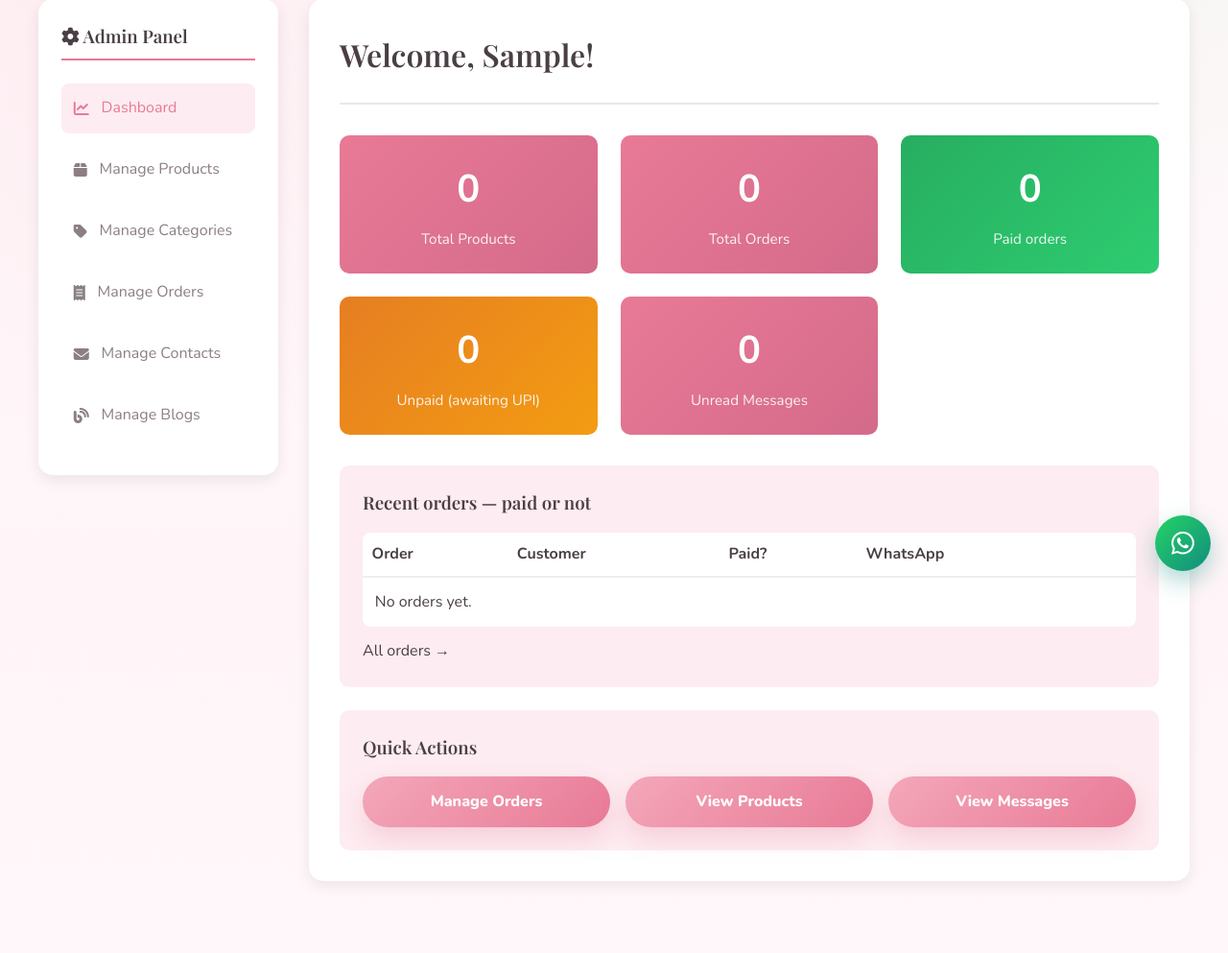
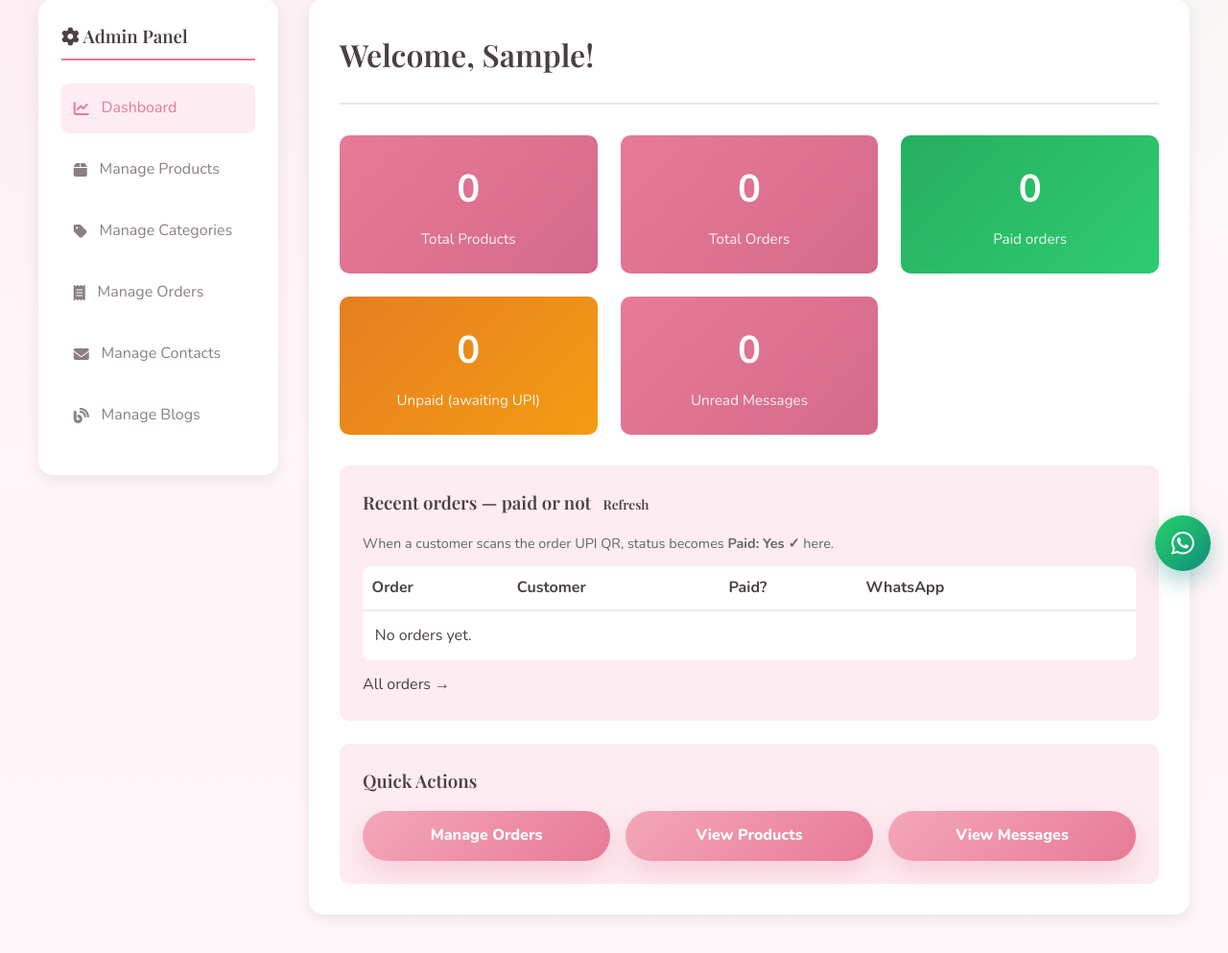
Before and after one commit to Anjana2005/flora, a Django app: page /dashboard/ in a window 1280 px wide. Shown: the part 187-1180 px from the top of the page at 96% size. Run offline with Django 5.2, Linux system fonts and the light colour scheme; the visitor is signed in with stand-in values (Sample User, id 1); data that the repository does not hold is empty; some web fonts are replaced.

Commit message:
Ensure scanner payment sets Paid Yes in admin dashboard

```diff
--- a/shop/views.py
+++ b/shop/views.py
@@ -1534,31 +1534,40 @@ def order_payment_qr_api(request, order_id):
 
 def order_launch_payment(request, order_id):
     """
-    Scanner / pay button:
-    1) Mark Paid=Yes in admin + reduce stock
-    2) Redirect the browser directly to shop WhatsApp with order details
+    Called when the unique order UPI scanner is scanned (or pay link opened).
+    Always marks Paid=Yes in admin + reduces stock, then opens shop WhatsApp.
     """
     from .payments import (
         build_payment_confirmation_whatsapp_url,
+        build_order_payment_qr,
         is_valid_upi_id,
     )
     from django.http import HttpResponseRedirect
 
     order = get_object_or_404(Order, id=order_id)
-
-    if not is_valid_upi_id(order.payer_upi_id):
-        messages.error(
-            request,
-            'Your UPI ID is missing. Please place the order again with your UPI ID in the textarea.',
-        )
-        return redirect('shop:order_pay', order_id=order.id)
-
+    method = (request.GET.get('method') or 'scan').lower()
+
+    # Mark Paid in admin as soon as this order's scanner/pay link is used
     if not order.paid:
-        order.mark_as_paid(payer_upi_id=order.payer_upi_id)
+        payer = (order.payer_upi_id or '').strip().lower()
+        if not is_valid_upi_id(payer):
+            payer = 'via-scanner'
+        order.mark_as_paid(payer_upi_id=payer)
     order.refresh_from_db()
 
-    # Go straight to shop WhatsApp (no intermediate page)
+    # Ensure paid stuck in DB (admin dashboard reads this)
+    if not order.paid:
+        Order.objects.filter(pk=order.pk).update(paid=True)
+        order.refresh_from_db()
+
     whatsapp_url = build_payment_confirmation_whatsapp_url(order, request)
+
+    # Optional: still offer UPI deep link only if client wants method=upi
+    # Default after scanner: go directly to shop WhatsApp
+    if method in ('upi', 'gpay', 'phonepe', 'paytm', 'android', 'scan'):
+        # For scan: paid is set; go WhatsApp so shop is notified and admin shows Paid
+        return HttpResponseRedirect(whatsapp_url)
+
     return HttpResponseRedirect(whatsapp_url)
 
 
--- a/templates/shop/admin/dashboard.html
+++ b/templates/shop/admin/dashboard.html
@@ -161,7 +161,13 @@
             </div>
 
             <div style="background: var(--bg-light); padding: 1.5rem; border-radius: 10px; margin-bottom: 1.5rem;">
-                <h3 style="color: var(--text-dark); margin-bottom: 1rem;">Recent orders — paid or not</h3>
+                <h3 style="color: var(--text-dark); margin-bottom: 1rem;">
+                    Recent orders — paid or not
+                    <a href="{% url 'shop:admin_dashboard' %}" style="font-size:0.85rem;font-weight:600;margin-left:0.5rem;">Refresh</a>
+                </h3>
+                <p style="font-size:0.9rem;color:#666;margin:0 0 0.75rem;">
+                    When a customer scans the order UPI QR, status becomes <strong>Paid: Yes ✓</strong> here.
+                </p>
                 <table style="width:100%;border-collapse:collapse;background:#fff;border-radius:8px;overflow:hidden;">
                     <thead>
                         <tr style="text-align:left;border-bottom:2px solid #eee;">
--- a/templates/shop/order_pay.html
+++ b/templates/shop/order_pay.html
@@ -113,9 +113,9 @@
         </p>
 
         <div class="note">
-            After you pay with this scanner, the site marks the order
-            <strong>Paid: Yes</strong> in admin and opens
-            <strong>WhatsApp to the shop</strong> with order details. Tap <strong>Send</strong>.
+            <strong>How to pay:</strong> Scan this QR with any UPI app and complete payment.<br>
+            Scanning this order’s QR also sets admin to <strong>Paid: Yes</strong>
+            and opens <strong>WhatsApp to the shop</strong> — tap <strong>Send</strong>.
         </div>
 
         <ul class="items">
```
